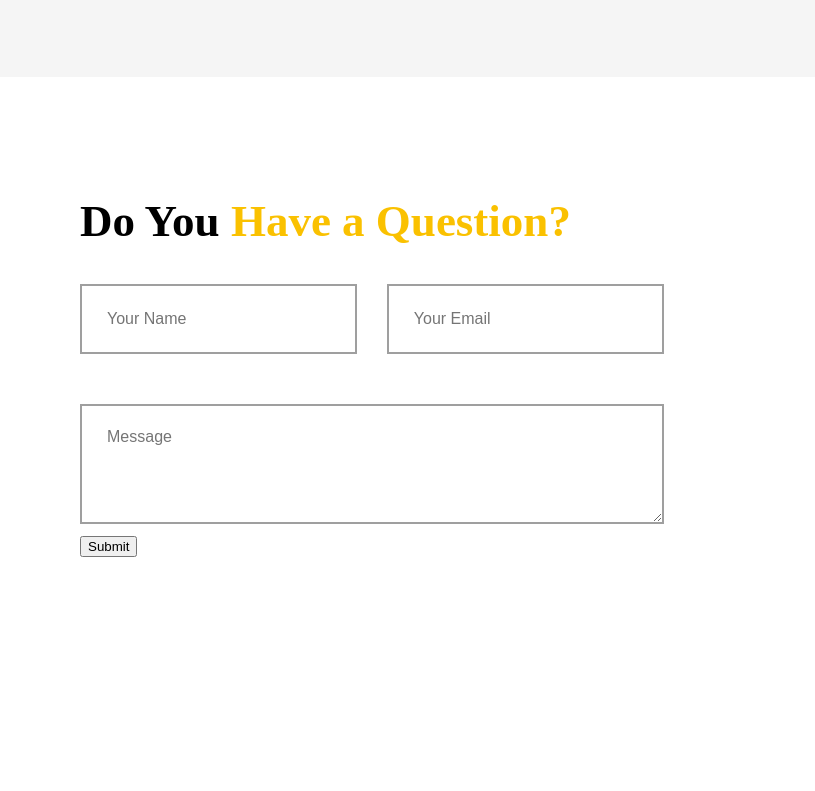
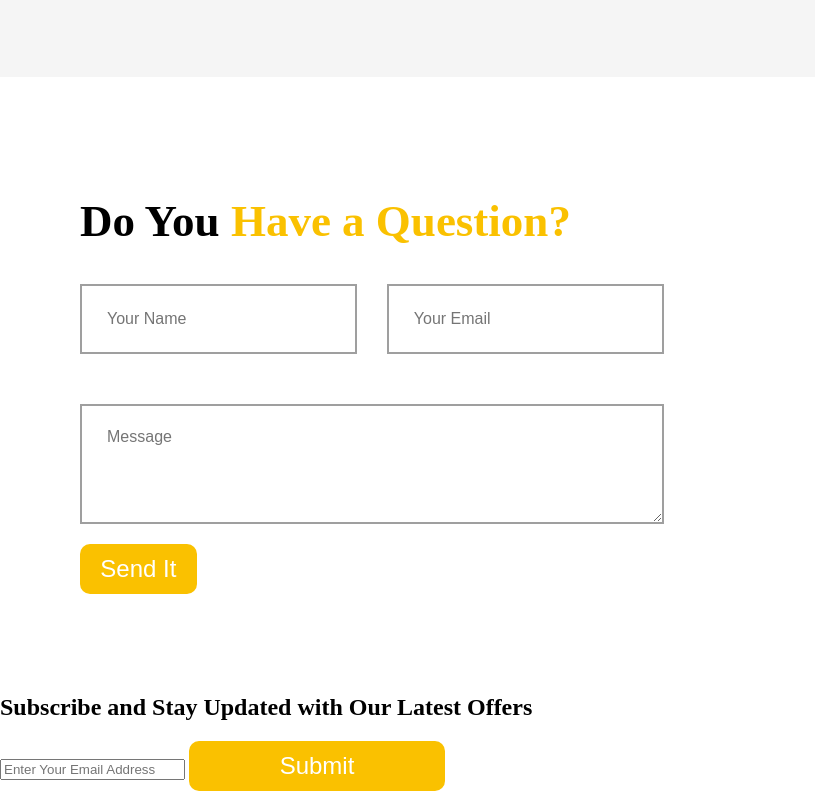
Before and after one commit to Vipo89/HTML_PracticalExercise, a plain HTML site: page index.html in a window 1280 px wide. Shown: the part 2392-3183 px from the top of the page, without its empty margins (0-815 px from the left). Before the commit the page ends 3030 px from the top, so only its background shows below. Drawn offline with Linux system fonts and the light colour scheme.

Commit message:
Section 5 fixed buttons cursor & hover

```diff
--- /dev/null
+++ b/css/general.css
@@ -0,0 +1,12 @@
+:root{
+
+
+}
+
+body{
+    margin: 0 auto;
+
+}
+.container{
+    margin: 0px;
+}
--- a/css/main.css
+++ b/css/main.css
@@ -74,13 +74,15 @@ padding: 80px;
   justify-content: center;
   flex-direction: column;
 }
-.section3_grid_about h2, .section4_grid_mission{
+.section3_grid_about h2,
+.section4_grid_mission{
   font-size: 42px;
 }
 .section3_grid_about p, .section4_grid_mission{
   font-size: 22px;
 }
-.section3_grid_about_btn{
+.section3_grid_about_btn, .section6_grid_input_btn, .section5_grid_input_btn{
+  cursor: pointer;
  background-color: #fac100;
  color: white;
 border: none;
@@ -88,6 +90,9 @@ font-size: 24px;
 border-radius: 10px;
 width: 20%;
 height: 50px;
+}
+.section3_grid_about_btn:hover, .section6_grid_input_btn:hover, .section5_grid_input_btn:hover, .section6_grid_input_btn:hover{
+  background-color: #e0b000;
 }
 .section3_grid_aboutimg{
   display: flex;
@@ -146,6 +151,7 @@ gap: 50px 30px;
   grid-column: 1 / 3;
 }
 .section5_grid_questions{
+
   font-size: 30px;
 }
 .section5_grid_questions_left input,
@@ -160,6 +166,9 @@ box-sizing: border-box;
 min-height: 120px;
 resize: vertical;
 }
+.section5_grid_input_btn{
+margin-top: 20px;
+}
 .qbtn::placeholder{
 padding: 10px;
 font-family: Arial, Helvetica, sans-serif;
--- a/css/style.css
+++ b/css/style.css
@@ -1,11 +1,4 @@
+@import url("general.css");
 @import url("header.css");
 @import url("main.css");
 @import url("footer.css");
-
-body{
-    margin: 0 auto;
-
-}
-.container{
-    margin: 0px;
-}
--- a/index.html
+++ b/index.html
@@ -106,7 +106,7 @@
               at a time.
             </p>
 
-            <button class="section3_grid_about_btn">Read more</button>
+            <button class="section3_grid_about_btn" type="button">Read more</button>
           </div>
           <div class="section3_grid_aboutimg">
             <img
@@ -160,14 +160,24 @@
               <input type="email" class="email qbtn" placeholder="Your Email">
               <textarea name="questions" id="" class="qbtn questions" placeholder="Message"></textarea>
             </div>
-            <input type="submit" class="sendquestion">
+            <input type="submit" class="section5_grid_input_btn" value="Send It">
           </div>
           <div class="section5_grid_questionphoto">
             <img src="./images/Rectangle 9.png" alt="">
           </div>
         </div>
       </section>
-      <section></section>
+      <section class="section6">
+<div class="section6_grid">
+  <h2>Subscribe and Stay Updated with Our Latest Offers</h2>
+  <div class="section6_grid_inputs">
+    <input type="email"  placeholder="Enter Your Email Address">
+
+    <input class="section6_grid_input_btn" type="submit" Subscribe>
+  </div>
+</div>
+
+      </section>
     </main>
     <footer class="container"></footer>
   </body>
```
